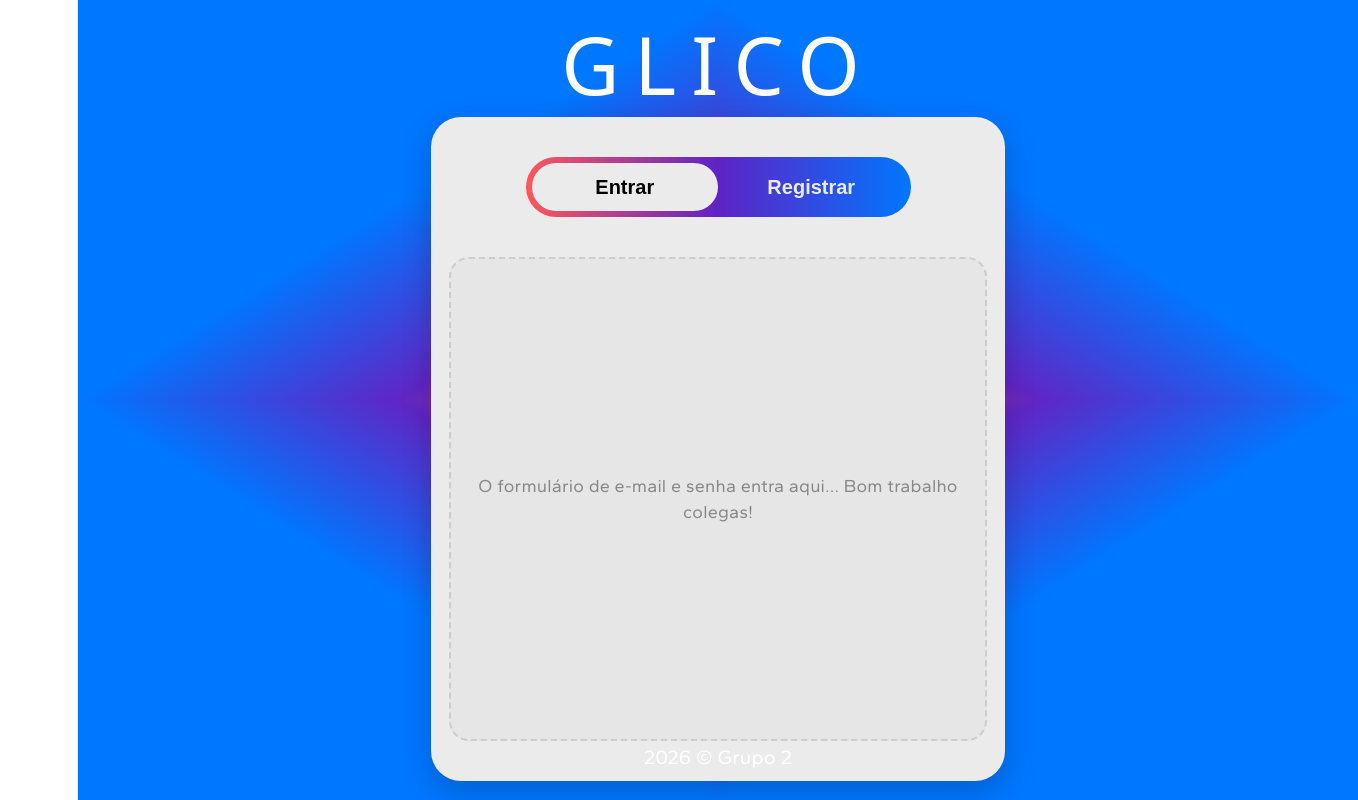
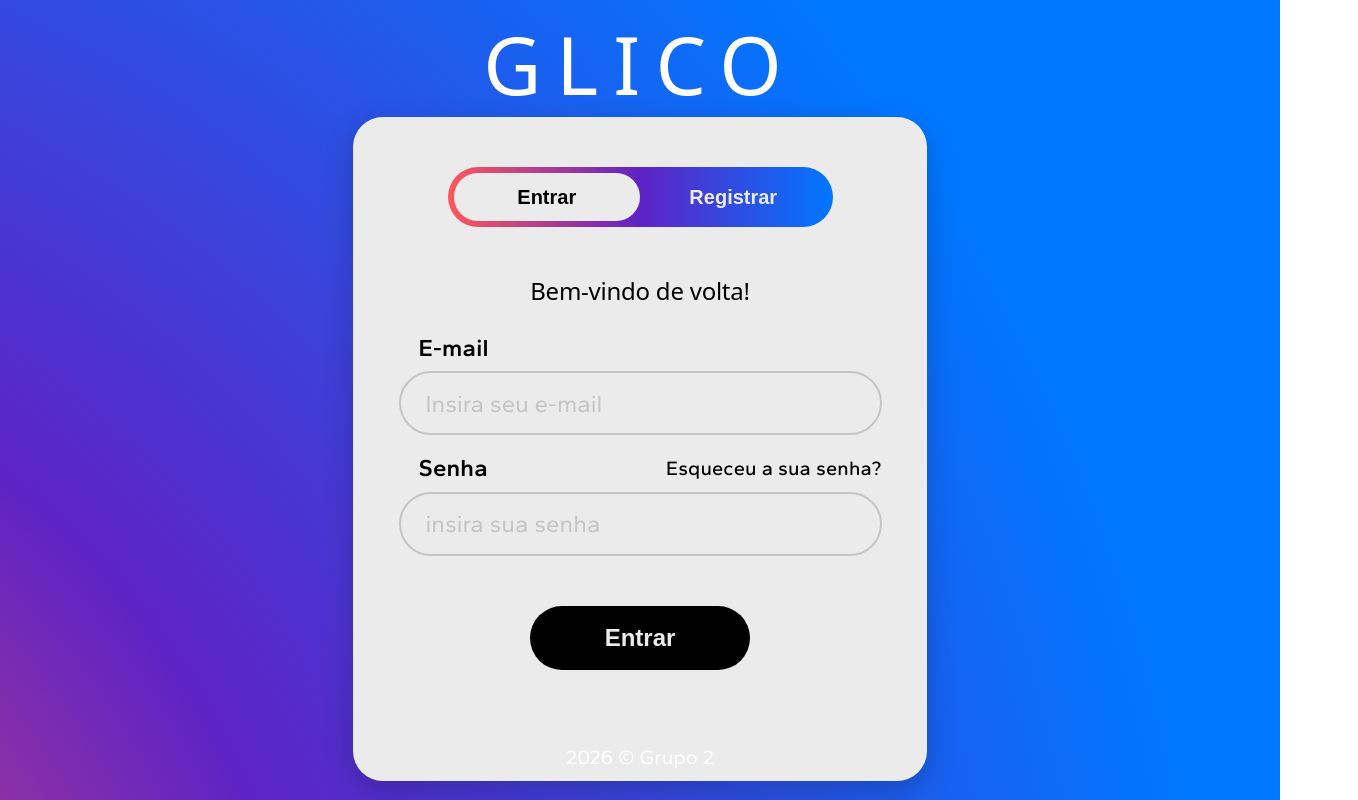
Before and after one commit to guivconB/glico, a React (Vite) app: page /login in a window 1280 px wide. Shown: the whole page, 1358 px wide, since content can reach past the window. Built offline with nearby package versions, Linux system fonts and the light colour scheme.

Commit message:
Feature: Refatoração de Fluxo da IntroPage e Ajustes no Layout de Login

```diff
--- a/src/pages/Dashboard.jsx
+++ b/src/pages/Dashboard.jsx
@@ -1,5 +1,4 @@
 import React from 'react';
-import { Link } from 'react-router-dom';
 
 export default function Dashboard() {
   return (
@@ -9,27 +8,11 @@ export default function Dashboard() {
       alignItems: 'center',
       justifyContent: 'center',
       height: '100vh',
-      gap: '20px',
-      color: '#FFFFFF', /* Dark theme fallback content, can change later */
+      color: '#000',
+      fontFamily: 'Gantari, sans-serif'
     }}>
-      <h1 style={{ fontSize: '3rem', fontFamily: 'Gantari' }}>Dashboard</h1>
-      <p style={{ fontSize: '1.2rem', fontFamily: 'Gantari' }}>Esta é a sua nova tela em funcionamento!</p>
-
-      <Link
-        to="/"
-        style={{
-          padding: '12px 30px',
-          background: '#0077FF',
-          color: 'white',
-          textDecoration: 'none',
-          borderRadius: '300px',
-          marginTop: '20px',
-          fontFamily: 'Gantari',
-          fontWeight: 'bold'
-        }}
-      >
-        Voltar para a Intro
-      </Link>
+      <h1>Dashboard (Em manutenção)</h1>
+      <p>Esta página está temporariamente desativada.</p>
     </div>
   );
 }
--- a/src/pages/Login.css
+++ b/src/pages/Login.css
@@ -1,21 +1,27 @@
 @import url('https://fonts.googleapis.com/css2?family=Gantari:wght@400;500;600;700&display=swap');
 
 .login-container {
+  position: fixed;
+  top: 0;
+  left: 0;
   width: 100vw;
   height: 100vh;
   display: flex;
   flex-direction: column;
   justify-content: center;
   align-items: center;
-  position: relative;
-  /* Complex gradient background do design */
-  background:
-    linear-gradient(to bottom right, rgba(255, 84, 87, 0.98) 0%, rgba(94, 35, 197, 0.99) 25%, #0077FF 50%) bottom right / 50% 50% no-repeat,
-    linear-gradient(to bottom left, rgba(255, 84, 87, 0.98) 0%, rgba(94, 35, 197, 0.99) 25%, #0077FF 50%) bottom left / 50% 50% no-repeat,
-    linear-gradient(to top left, rgba(255, 84, 87, 0.98) 0%, rgba(94, 35, 197, 0.99) 25%, #0077FF 50%) top left / 50% 50% no-repeat,
-    linear-gradient(to top right, rgba(255, 84, 87, 0.98) 0%, rgba(94, 35, 197, 0.99) 25%, #0077FF 50%) top right / 50% 50% no-repeat;
+  /* Mesmos estilos da introPage */
+  background: radial-gradient(circle at bottom left, #ff5457 0%, #5e23c5 35%, #0077FF 75%);
+  background-size: 150% 150%;
+  animation: gradientPan 12s ease infinite alternate;
   font-family: 'Gantari', sans-serif;
   overflow: hidden;
+  z-index: 9999;
+}
+
+@keyframes gradientPan {
+  0% { background-position: 0% 100%; }
+  100% { background-position: 100% 0%; }
 }
 
 .login-logo {
@@ -29,13 +35,14 @@
 
 .login-card {
   width: 574px;
-  height: 664px;
+  min-height: 664px;
+  height: auto;
   background: #EBEBEB;
   border-radius: 30px;
   display: flex;
   flex-direction: column;
   align-items: center;
-  padding: 40px;
+  padding: 50px 40px;
   box-sizing: border-box;
   box-shadow: 0 10px 30px rgba(0,0,0,0.2);
 }
@@ -72,20 +79,90 @@
   color: black;
 }
 
-.login-content-placeholder {
-  flex: 1;
+/* --- 50% do Trabalho --- */
+.welcome-text {
+  font-size: 24px;
+  font-weight: 500;
+  color: black;
+  margin-top: 10px;
+  margin-bottom: 30px;
+}
+
+.input-group {
   display: flex;
   flex-direction: column;
-  justify-content: center;
+  width: 100%;
+  max-width: 483px;
+  margin-bottom: 20px;
+}
+
+.input-label {
+  font-size: 24px;
+  font-weight: 600;
+  color: black;
+  margin-bottom: 10px;
+  text-align: left;
+  margin-left: 20px;
+}
+
+.input-field {
+  width: 100%;
+  height: 64px;
+  border-radius: 35px;
+  border: 2px solid #C5C5C5;
+  background: transparent;
+  padding: 0 25px;
+  font-size: 24px;
+  font-weight: 400;
+  color: black;
+  box-sizing: border-box;
+  font-family: inherit;
+  outline: none;
+}
+
+.input-field::placeholder {
+  color: #C5C5C5;
+}
+/* ----------------------- */
+.label-container {
+  display: flex;
+  justify-content: space-between;
   align-items: center;
-  color: #888;
-  font-size: 18px;
-  text-align: center;
   width: 100%;
-  border: 2px dashed #ccc;
-  border-radius: 20px;
-  background-color: rgba(0,0,0,0.02);
-  padding: 20px;
+  margin-bottom: 10px;
+}
+
+.label-container .input-label {
+  margin-bottom: 0;
+}
+
+.forgot-password {
+  color: black;
+  font-size: 20px;
+  font-weight: 500;
+  text-decoration: none;
+}
+
+.forgot-password:hover {
+  text-decoration: underline;
+}
+
+.submit-btn {
+  width: 220px;
+  height: 64px;
+  background: black;
+  color: #EBEBEB;
+  border-radius: 300px;
+  border: none;
+  font-size: 24px;
+  font-weight: 700;
+  cursor: pointer;
+  margin-top: 30px;
+  transition: opacity 0.2s ease;
+}
+
+.submit-btn:hover {
+  opacity: 0.8;
 }
 
 .footer-text {
--- a/src/pages/Login.jsx
+++ b/src/pages/Login.jsx
@@ -8,16 +8,38 @@ const Login = () => {
       <h1 className="login-logo">GLICO</h1>
 
       <div className="login-card">
-        {/* Toggle Container (Entrar / Registrar) - 20% do trabalho feito! */}
+        {/* Toggle Container (Entrar / Registrar) */}
         <div className="toggle-container">
           <button className="toggle-btn active">Entrar</button>
           <button className="toggle-btn">Registrar</button>
         </div>
 
-        {/* Dica para os colegas: Façam o formulário aqui! */}
-        <div className="login-content-placeholder">
-          <p>O formulário de e-mail e senha entra aqui... Bom trabalho colegas!</p>
+        {/* --- 50% do Trabalho (E-mail e Boas Vindas) --- */}
+        <h2 className="welcome-text">Bem-vindo de volta!</h2>
+
+        <div className="input-group">
+          <label className="input-label">E-mail</label>
+          <input
+            type="email"
+            className="input-field"
+            placeholder="Insira seu e-mail"
+          />
         </div>
+
+        {/* --- O resto do formulário (Senha e Submit) --- */}
+        <div className="input-group">
+          <div className="label-container">
+            <label className="input-label">Senha</label>
+            <a href="#" className="forgot-password">Esqueceu a sua senha?</a>
+          </div>
+          <input
+            type="password"
+            className="input-field"
+            placeholder="insira sua senha"
+          />
+        </div>
+
+        <button className="submit-btn">Entrar</button>
       </div>
 
       <div className="footer-text">
--- a/src/pages/introPage.css
+++ b/src/pages/introPage.css
@@ -1,34 +1,63 @@
 @import url('https://fonts.googleapis.com/css2?family=Gantari:wght@400;500;600&display=swap');
 
 .intro-container {
-  position: fixed;
-  top: 0;
-  left: 0;
   width: 100vw;
   height: 100vh;
+  overflow-y: auto;
+  overflow-x: hidden;
+  background: radial-gradient(circle at bottom left, #ff5457 0%, #5e23c5 35%, #0077FF 75%);
+  background-size: 150% 150%;
+  animation: gradientPan 12s ease infinite alternate;
+  position: fixed; /* To keep background fixed while content scrolls, we should separate background and container */
+  top: 0; left: 0; z-index: -1;
+}
+
+.intro-scroll-area {
+  position: absolute;
+  top: 0; left: 0;
+  width: 100%;
+  height: 100%;
+  overflow-y: scroll;
+  scroll-behavior: smooth;
+  z-index: 10;
+}
+
+.intro-section {
   display: flex;
   flex-direction: column;
   justify-content: center;
   align-items: center;
-  overflow: hidden;
-  z-index: 9999;
-  background: radial-gradient(circle at bottom left, #ff5457 0%, #5e23c5 35%, #0077FF 75%);
-  background-size: 150% 150%;
-  animation: gradientPan 12s ease infinite alternate;
+  min-height: 100vh;
+  width: 100%;
+  position: relative;
+  text-align: center;
+}
+
+.scroll-arrow {
+  position: absolute;
+  bottom: 40px;
+  color: white;
+  font-size: 2rem;
+  animation: bounce 2s infinite;
+  cursor: pointer;
+  background: transparent;
+  border: none;
+  display: flex;
+  flex-direction: column;
+  align-items: center;
+  gap: 10px;
+  font-family: 'Gantari', sans-serif;
+}
+
+@keyframes bounce {
+  0%, 20%, 50%, 80%, 100% { transform: translateY(0); }
+  40% { transform: translateY(-20px); }
+  60% { transform: translateY(-10px); }
 }
 
 @keyframes gradientPan {
   0% { background-position: 0% 100%; }
   100% { background-position: 100% 0%; }
-}
-
-.intro-content {
-  display: flex;
-  flex-direction: column;
-  align-items: center;
-  justify-content: center;
-  text-align: center;
-  z-index: 10;
 }
 
 .intro-title {
--- a/src/pages/introPage.jsx
+++ b/src/pages/introPage.jsx
@@ -5,18 +5,59 @@ import './introPage.css';
 export default function IntroPage() {
   const navigate = useNavigate();
 
+  const scrollToMission = () => {
+    document.getElementById('mission-section').scrollIntoView({ behavior: 'smooth' });
+  };
+
   return (
-    <div className="intro-container">
-      <div className="intro-content">
+    <>
+      <div className="intro-container" /> {/* Fundo Fixo */}
+      <div className="intro-scroll-area">
+        {/* Sessão 1: Hero */}
+        <div className="intro-section">
           <h1 className="intro-title">GLICO</h1>
           <p className="intro-subtitle">Uma plataforma que te auxilia na prevenção da Diabetes</p>
-        <button className="intro-button" onClick={() => navigate('/dashboard')}>
-          Começar
+
+          <button className="scroll-arrow" onClick={scrollToMission}>
+            <span>Deslize ou clique</span>
+            <span>▼</span>
           </button>
         </div>
-      <footer className="intro-footer">
+
+        {/* Sessão 2: Missão */}
+        <div id="mission-section" className="intro-section" style={{ padding: '40px', boxSizing: 'border-box' }}>
+          <h1 style={{ fontSize: '4rem', fontWeight: '700', marginBottom: '40px', letterSpacing: '0.1em', color: '#FFF' }}>
+            NOSSA MISSÃO
+          </h1>
+
+          <div style={{
+            maxWidth: '800px',
+            background: 'rgba(255, 255, 255, 0.1)',
+            backdropFilter: 'blur(10px)',
+            padding: '40px',
+            borderRadius: '20px',
+            boxShadow: '0 8px 32px rgba(0,0,0,0.2)',
+            lineHeight: '1.6',
+            color: '#FFF',
+            marginBottom: '40px'
+          }}>
+            <p style={{ fontSize: '1.4rem', fontWeight: '400', marginBottom: '20px' }}>
+              O projeto <strong>GLICO</strong> nasceu com o objetivo de transformar a forma como as pessoas interagem com a sua própria saúde. Acreditamos que a prevenção é o caminho mais eficaz para o combate à Diabetes.
+            </p>
+            <p style={{ fontSize: '1.4rem', fontWeight: '400' }}>
+              Nossa plataforma utiliza análise preditiva e inteligência de dados para oferecer uma visão proativa e acessível. Queremos capacitar indivíduos com conhecimento e ferramentas para que possam tomar decisões melhores!
+            </p>
+          </div>
+
+          <button className="intro-button" onClick={() => navigate('/login')}>
+            Acessar Plataforma
+          </button>
+
+          <footer className="intro-footer" style={{ position: 'absolute', bottom: '2.5rem' }}>
             2026 © Grupo 2
           </footer>
         </div>
+      </div>
+    </>
   );
 }
```
Lines whose indentation alone changed are shown as unchanged.
